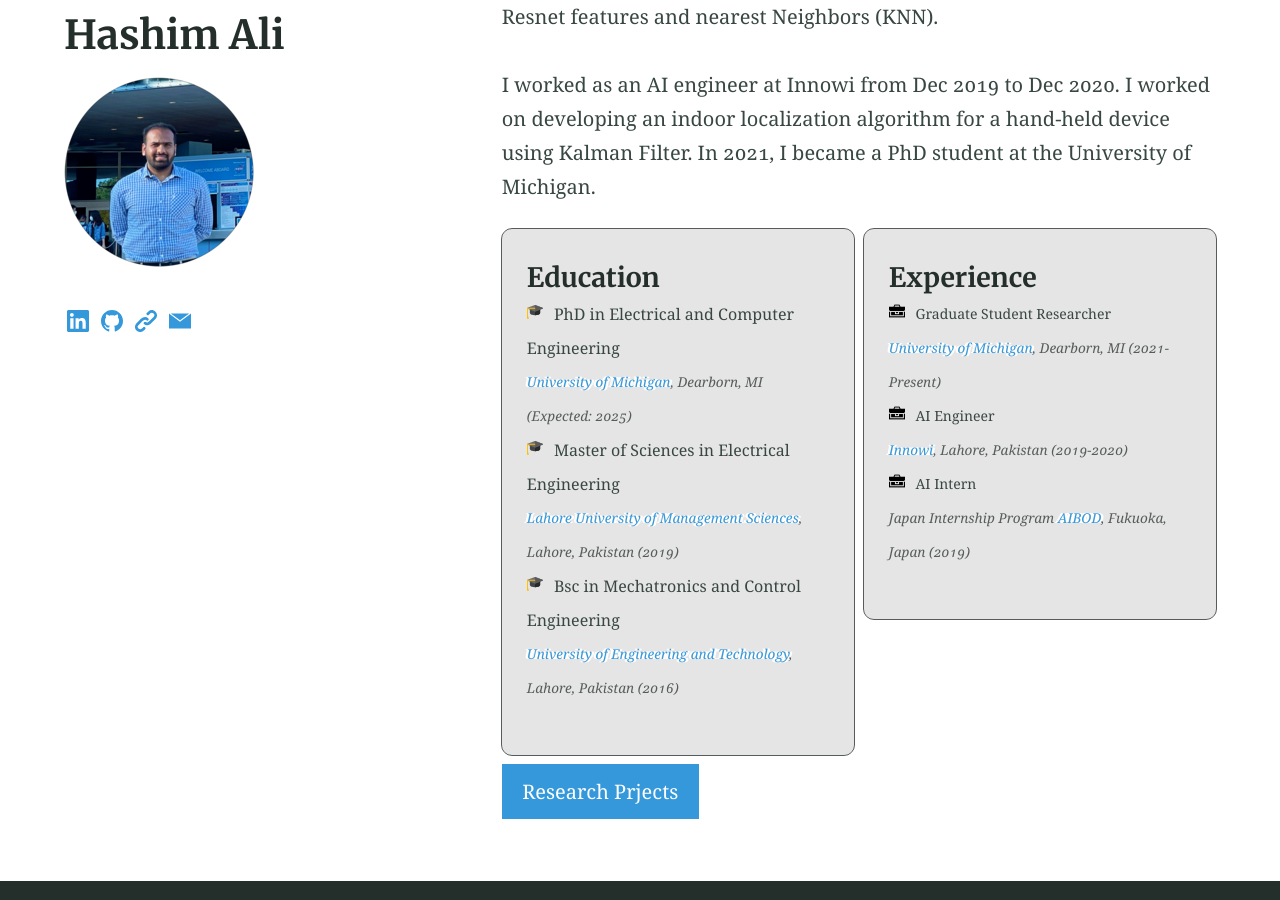
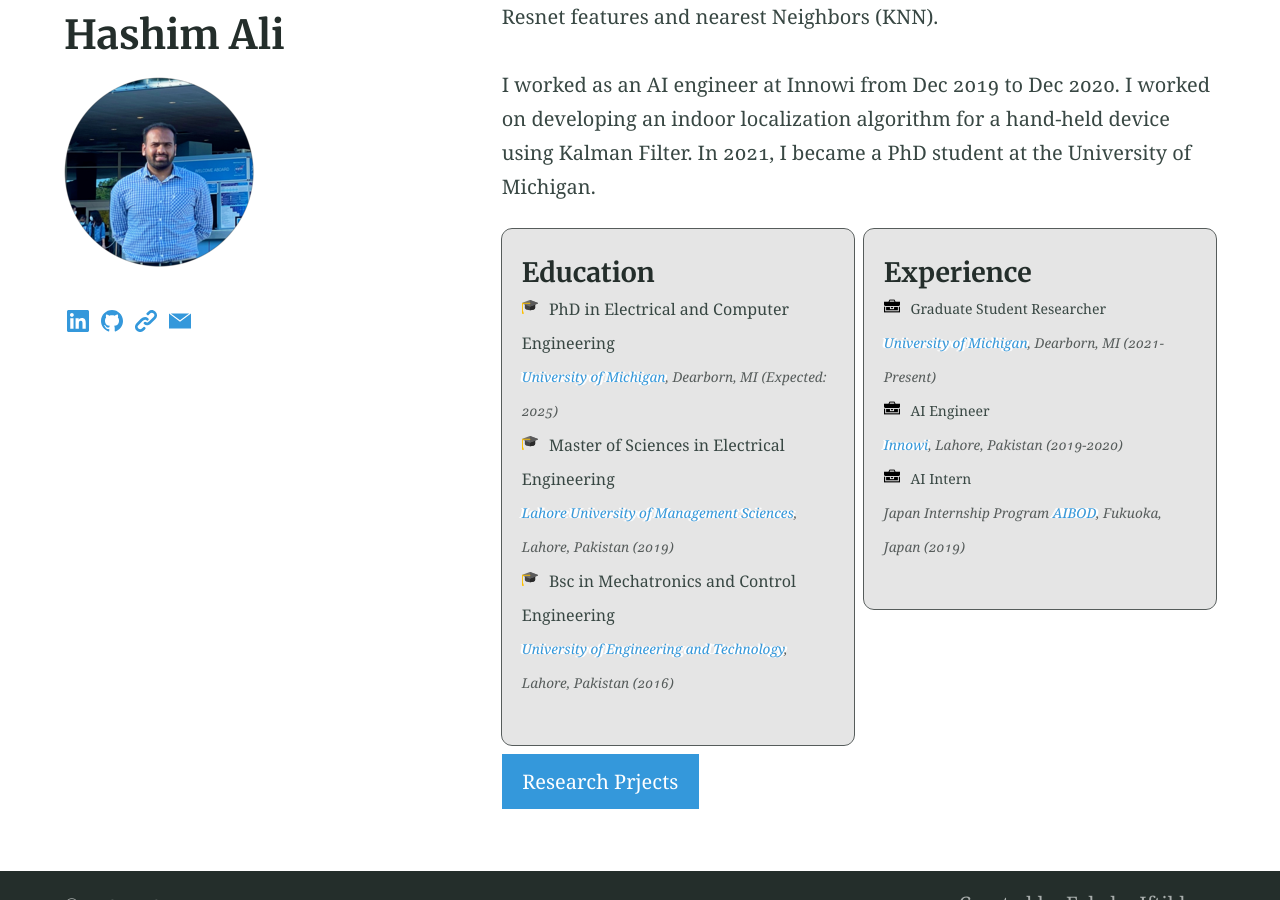
Before and after one commit to Fakeha-38/fakeha-38.github.io, a Jekyll site: the page built from index.md, in a window 1280 px wide and 900 px high, scrolled down 1140 px. Built offline with Jekyll 4.4.1, drawn with Linux system fonts in a browser that asks for light colours.

Commit message:
2col edit hover

```diff
--- a/_sass/_theme.scss
+++ b/_sass/_theme.scss
@@ -617,14 +617,14 @@ span.list-des {
 }
 .main-2, .side-2 {
   outline: 1px solid #565c5b;
-  padding: 20px 20px;
-  border: 5px solid transparent;
+  padding: 16px 16px;
+  border: 4px solid transparent;
   -webkit-transition: all 0.5s ease-in-out;
   transition: all 0.5s ease-in-out;
 }
 .main-2:hover, .side-2:hover {
   outline: 0px solid transparent;
-  padding: 20px 20px;
+  padding: 16px 16px;
   border: 4px solid #565c5b;
   -webkit-transition: all 0.5s ease-in-out;
   transition: all 0.5s ease-in-out;
```
